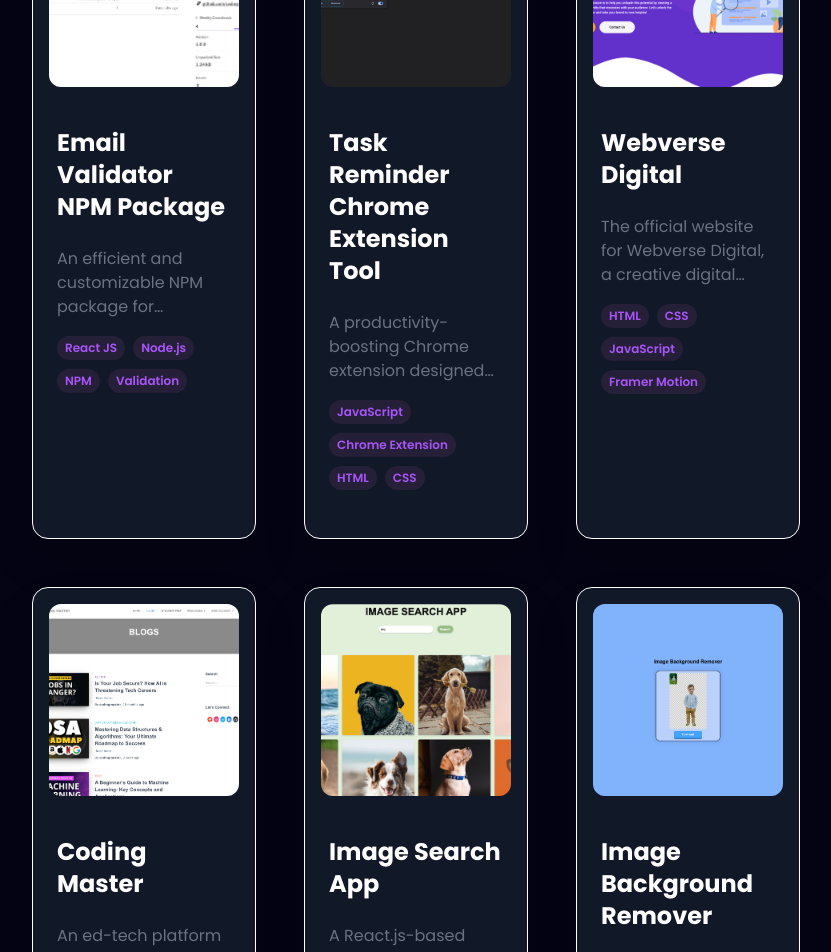
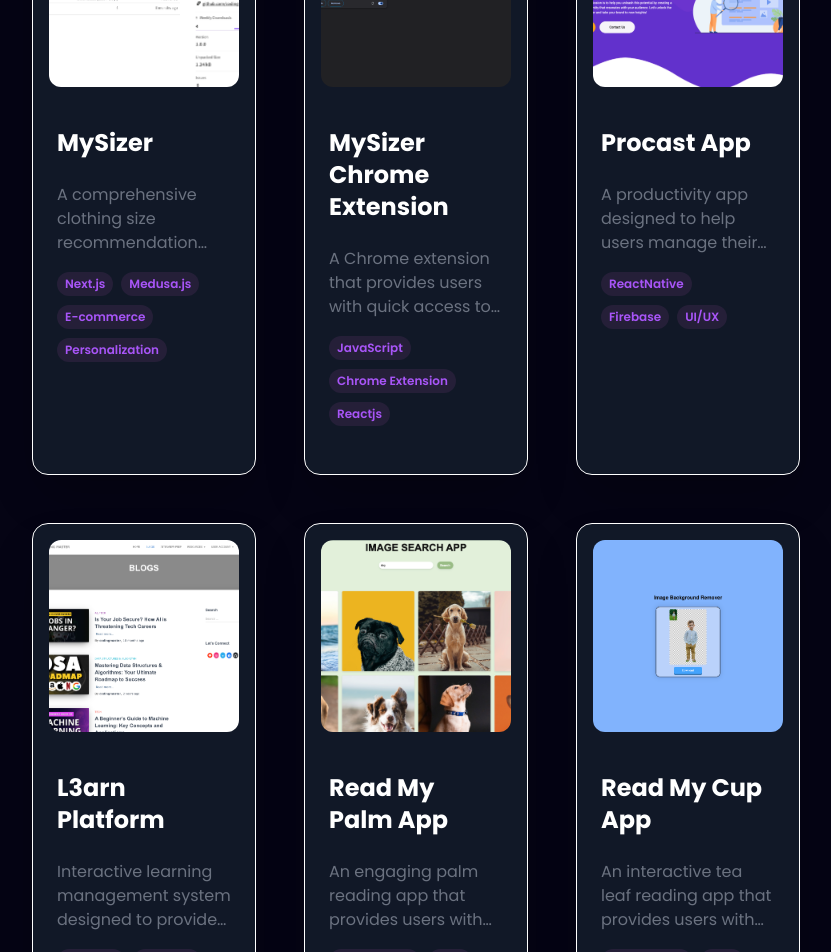
Before and after one commit to ZeeshanMehdiDev/zeeshan-mehdi-portfolio, a React (Vite) app: page / in a window 1280 px wide. Shown: the part 5000-5952 px from the top of the page, without its empty margins (224-1055 px from the left). Built offline with nearby package versions, Linux system fonts and the light colour scheme.

Commit message:
Update constants.js

```diff
--- a/src/constants.js
+++ b/src/constants.js
@@ -191,71 +191,71 @@ export const SkillsInfo = [
     },
     {
       id: 2,
-      title: "Movie Recommendation App",
+      title: "Riddl3 – a tricky riddles game",
       description:
-        "A React-based web application that provides movie recommendations based on different criteria, such as genres, user preferences, and popular trends. The intuitive design and smooth experience make it a go-to app for movie enthusiasts.",
+        "A React-Native based App that provides a collection of tricky riddles for users to solve. The intuitive design and smooth experience make it a go-to app for puzzle enthusiasts.",
       image: movierecLogo,
-      tags: ["React JS", "API", "HTML", "CSS", "JavaScript"],
+      tags: ["ReactNative", "Expo", "Firebase"],
       github: "https://github.com/codingmastr/Movie-Recommendation-App",
       webapp: "https://movie-recommendation-app-jet.vercel.app/",
     },
     {
       id: 3,
-      title: "Email Validator NPM Package",
+      title: "MySizer",
       description:
-        "An efficient and customizable NPM package for validating email addresses. Built using React.js and Node.js, it provides robust validation features to help developers ensure that email inputs meet required formats and standards.",
+        "A comprehensive clothing size recommendation system designed to help users find their perfect fit. Built with Next.js and Medusa.js, it offers a seamless shopping experience by providing personalized size suggestions based on user inputs and preferences.",
       image: npmLogo,
-      tags: ["React JS", "Node.js", "NPM", "Validation"],
+      tags: ["Next.js", "Medusa.js", "E-commerce", "Personalization"],
       github: "https://github.com/codingmastr/cmtk-email-validator",
       webapp: "https://www.npmjs.com/package/cmtk-email-validator",
     },
     {
       id: 4,
-      title: "Task Reminder Chrome Extension Tool",
+      title: "MySizer Chrome Extension",
       description:
-        "A productivity-boosting Chrome extension designed to help users manage and remember their daily tasks. Built using JavaScript, it offers a simple interface with reminders and task notifications to keep users on track.",
+        "A Chrome extension that provides users with quick access to the MySizer clothing size recommendation system. It allows users to find their perfect fit without leaving their current browsing context.",
       image: taskremLogo,
-      tags: ["JavaScript", "Chrome Extension", "HTML", "CSS"],
+      tags: ["JavaScript", "Chrome Extension", "Reactjs"],
       github: "https://github.com/codingmastr/Task-Reminder-Tool",
       webapp: "chrome://extensions/?id=kngheeibjnnidhfoomkpnbeghackheci",
     },
     {
       id: 5,
-      title: "Webverse Digital",
+      title: "Procast App",
       description:
-        "The official website for Webverse Digital, a creative digital marketing agency. Built using HTML, CSS, and JavaScript, it features visually appealing animations and a clean design to showcase the agency's services.",
+        "A productivity app designed to help users manage their time effectively. It features task scheduling, reminders, and a user-friendly interface to enhance focus and productivity.",
       image: webverLogo,
-      tags: ["HTML", "CSS", "JavaScript", "Framer Motion"],
+      tags: ["ReactNative", "Firebase", "UI/UX"],
       github: "https://github.com/codingmastr/Webverse-Digital",
       webapp: "https://webversedigital.com/",
     },
     {
       id: 6,
-      title: "Coding Master",
+      title: "L3arn Platform",
       description:
-        "An ed-tech platform where users can access tech and coding-related blogs, notes, interview questions, e-books, and premium content with payment integration. Built with full-stack technologies for a seamless learning experience.",
+        "Interactive learning management system designed to provide a seamless educational experience. Built with React JS, Firebase cloud functions, Redux, PostgreSQL. it offers features like course creation, user management, and payment integration.",
       image: cmLogo,
-      tags: ["React JS", "Node.js", "MongoDB", "Express", "Payment Integration"],
+      tags: ["React JS", "Firebase", "Cloud Functions","Payment Integration"],
       github: "https://codingmasterweb.in/",
       webapp: "https://codingmasterweb.in/",
     },
     {
       id: 7,
-      title: "Image Search App",
+      title: "Read My Palm App",
       description:
-        "A React.js-based image search application that allows users to search and download high-quality images from the web. Built using external APIs to ensure a vast library of results for various queries.",
+        "An engaging palm reading app that provides users with insights based on their palm lines. Built with expo ReactNative, it offers a user-friendly interface and an interactive experience for users interested in palmistry.",
       image: imagesearchLogo,
-      tags: ["React JS", "API", "Search Feature", "CSS", "Javascript"],
+      tags: ["ReactNative", "Expo", "Palmistry", "Firebase"],
       github: "https://github.com/codingmastr/Image-Search-App",
       webapp: "https://imagsearch.netlify.app/",
     },
     {
       id: 8,
-      title: "Image Background Remover",
+      title: "Read My Cup App",
       description:
-        "An efficient background removal app built with React.js and API integration. Users can upload any image, remove the background, and download the transparent version for further use.",
+        "An interactive tea leaf reading app that provides users with insights based on their tea leaf patterns. Built with expo ReactNative, it offers a user-friendly interface and an engaging experience for users interested in tea leaf reading.",
       image: removebgLogo,
-      tags: ["React JS", "API", "Image Processing", "HTML", "CSS", "Javascript"],
+      tags: ["ReactNative", "Expo", "Tea Leaf Reading", "Firebase"],
       github: "https://github.com/codingmastr/Image-Background-Remover",
       webapp: "https://removeyourbg.netlify.app/",
     },
```
